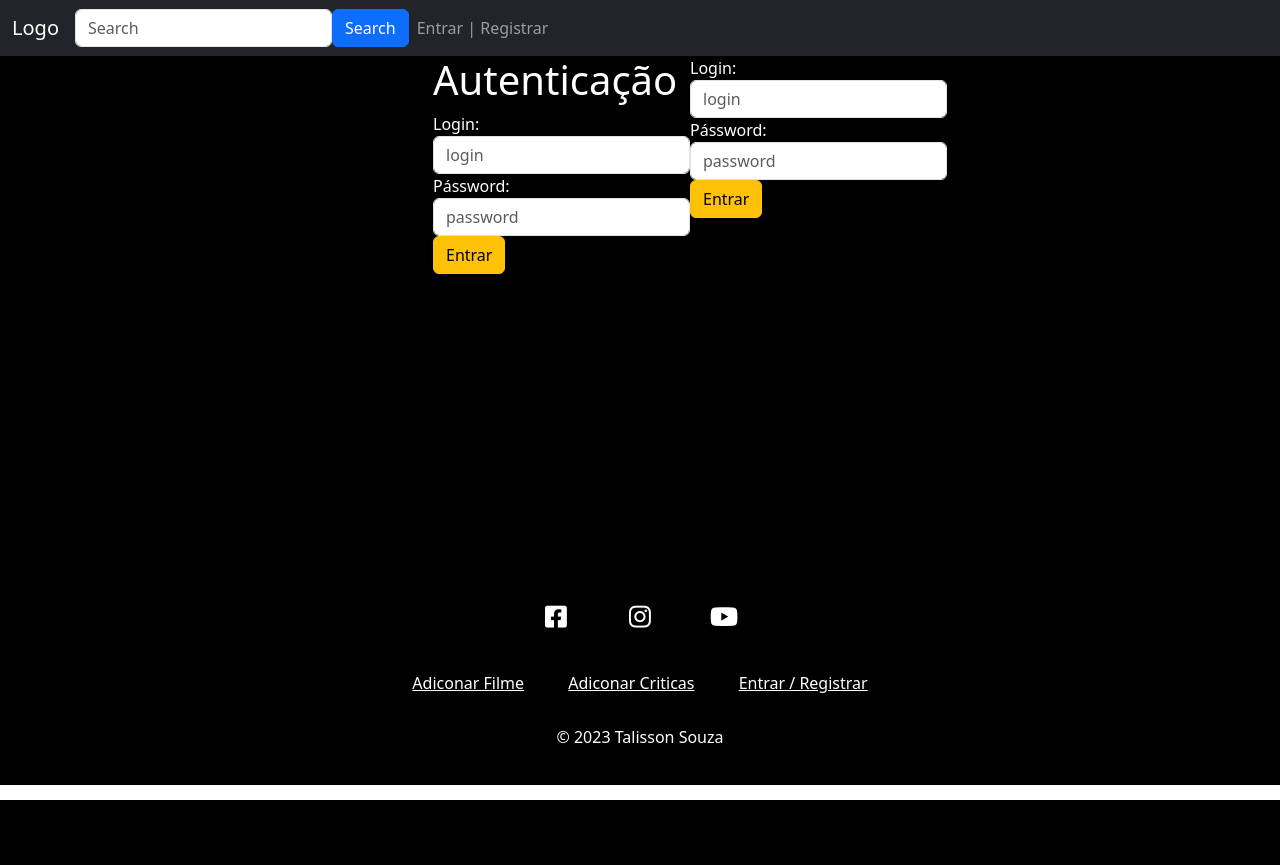
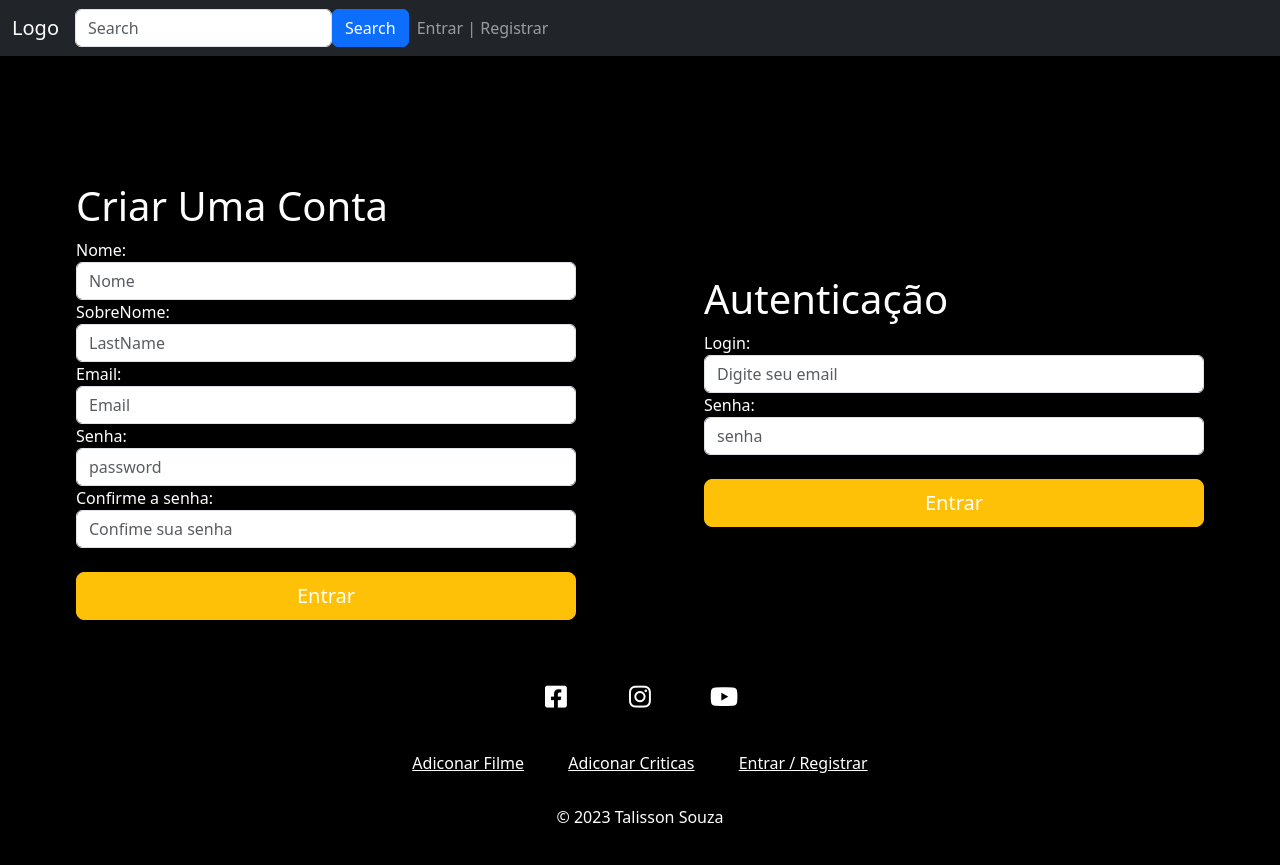
Before and after one commit to TalissonSouzaDev/MovieStar, a PHP site: page /auth.php in a window 1280 px wide. Before the commit the page ends 800 px from the top, so only its background shows below. Run offline with PHP 8.4, Linux system fonts and the light colour scheme.

Commit message:
em produção

```diff
--- a/auth.php
+++ b/auth.php
@@ -9,23 +9,41 @@
    <div class="form-auth-register">
 
 
-   <div class="control-auth">
-    <h1>Autenticação</h1>
+   <div class="control-register">
+    <h1>Criar Uma Conta</h1>
 
-   <form action="" method="post">
+   <form action="auth_process.php" method="post">
+
+<input type="hidden" name="type" value="register">
 
    <div class="form-group">
-    <label for="">Login:</label>
-    <input type="text" class="form-control" name="login" placeholder="login" autocomplete="off">
+    <label for="">Nome:</label>
+    <input type="text" class="form-control" name="name" placeholder="Nome" autocomplete="off">
    </div>
 
    <div class="form-group">
-    <label for="">Pássword:</label>
-    <input type="text" class="form-control" name="password" placeholder="password" autocomplete="off">
+    <label for="">SobreNome:</label>
+    <input type="text" class="form-control" name="lastname" placeholder="LastName" autocomplete="off">
    </div>
 
    <div class="form-group">
-    <button class="btn btn-warning">Entrar</button>
+    <label for="">Email:</label>
+    <input type="email" class="form-control" name="email" placeholder="Email" autocomplete="off">
+   </div>
+
+   <div class="form-group">
+    <label for="">Senha:</label>
+    <input type="password" class="form-control" name="password" placeholder="password" autocomplete="off">
+   </div>
+
+   <div class="form-group">
+    <label for="">Confirme a senha:</label>
+    <input type="password" class="form-control" name="confirm_password" placeholder="Confime sua senha" autocomplete="off">
+   </div>
+   <br>
+
+   <div class="form-group">
+    <button type="submit" class="btn btn-warning btn-lg">Entrar</button>
    </div>
 
 
@@ -37,21 +55,24 @@
 
 
    <div class="control-register">
+   <h1>Autenticação</h1>
 
-   <form action="" method="post" class="form-auth">
+   <form action="auth_process.php" method="post">
+   <input type="hidden" name="type" value="autenticar">
 
    <div class="form-group">
     <label for="">Login:</label>
-    <input type="text" class="form-control" name="login" placeholder="login" autocomplete="off">
+    <input type="email" class="form-control" name="Email" placeholder="Digite seu email" autocomplete="off">
    </div>
 
    <div class="form-group">
-    <label for="">Pássword:</label>
-    <input type="text" class="form-control" name="password" placeholder="password" autocomplete="off">
+    <label for="">Senha:</label>
+    <input type="text" class="form-control" name="password" placeholder="senha" autocomplete="off">
    </div>
+   <br>
 
    <div class="form-group">
-    <button class="btn btn-warning">Entrar</button>
+    <button class="btn btn-warning btn-lg">Entrar</button>
    </div>
 
    </form>
--- a/css/style.css
+++ b/css/style.css
@@ -7,8 +7,8 @@
 #main-container {
     background-color: #000;
     color: #fff;
-    min-height: 65vh;
-    padding: 0px;
+     width: 100%;
+     min-height: 75vh;
 }
 
 #footer {
@@ -65,7 +65,19 @@
 .form-auth-register{
     display: flex;
     flex-direction: row;
-    justify-content: center;
+    align-items: center;
+    justify-content: space-around;
+    padding-top: 10%;
 
-    margin-left: 100px;
 }
+
+.control-register{
+   min-width: 500px;
+
+}
+
+
+.control-register div button{
+    width: 500px;
+    color: #FFF;
+}
--- a/templates/header.php
+++ b/templates/header.php
@@ -1,10 +1,17 @@
 <?php
 require_once('./globais.php');
 require_once('./db.php');
-$flashmessage = [];
+require_once('./Models/Message.php');
 
-$flashmessage['msg'] =  "Ops ...";
-$flashmessage['type'] =  'alert-danger';
+$message = new Message('');
+$flashmessage = $message->GetMessage();
+
+if(!empty($flashmessage['msg']))
+{
+    $message->GetMessage();
+}
+
+
 ?>
 
 <!DOCTYPE html>
@@ -60,11 +67,13 @@ $flashmessage['type'] =  'alert-danger';
 
     <div id="main-container" class="container-fluid">
 
-        <?php if (!isset($flashmessage['msg'])) : ?>
+        <?php if (!empty($flashmessage['msg'])) : ?>
 
 
             <div class="alert alert-danger alert-dismissible">
-                <button type="button" class="btn-close" data-bs-dismiss="alert"></button>
+                <button type="button" class="btn-close" data-bs-dismiss="alert">
+                    <?php echo @$flashmessage['msg']; ?>
+                </button>
 
             </div>
         <?php endif; ?>
```
Also changed, not shown: Models/Message.php (added, +57 -0 lines), Models/User.php (added, +30 -0 lines), auth_process.php (added, +54 -0 lines), dao/UserDAO.php (added, +41 -0 lines).
